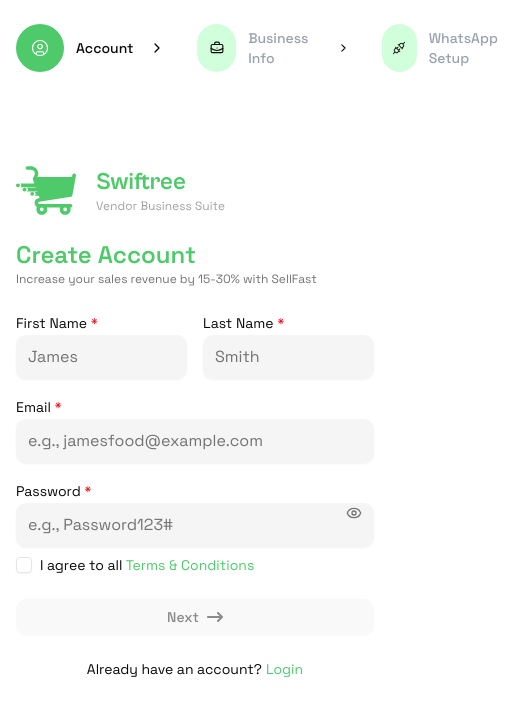
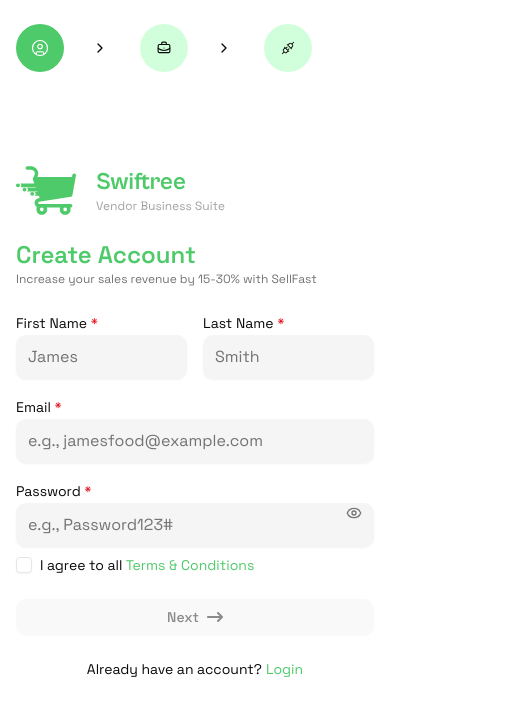
Before and after one commit to Sellfast-app/vendor, a Next.js app: page /signup in a window 390 px wide. Shown: the top 716 px of the page, 511 px wide, since content can reach past the window. Built offline with nearby package versions, Linux system fonts and the light colour scheme.

Commit message:
step indicator for mobile

```diff
--- a/app/(auth)/signup/page.tsx
+++ b/app/(auth)/signup/page.tsx
@@ -92,7 +92,7 @@
                 step.number <= currentStep ? 'text-foreground' : 'text-gray-400'
               }`}
             >
-              {step.title}
+              <span className="hidden sm:inline ml-2">{step.title}</span>
             </p>
           </div>
           {index < steps.length - 1 && (
```
